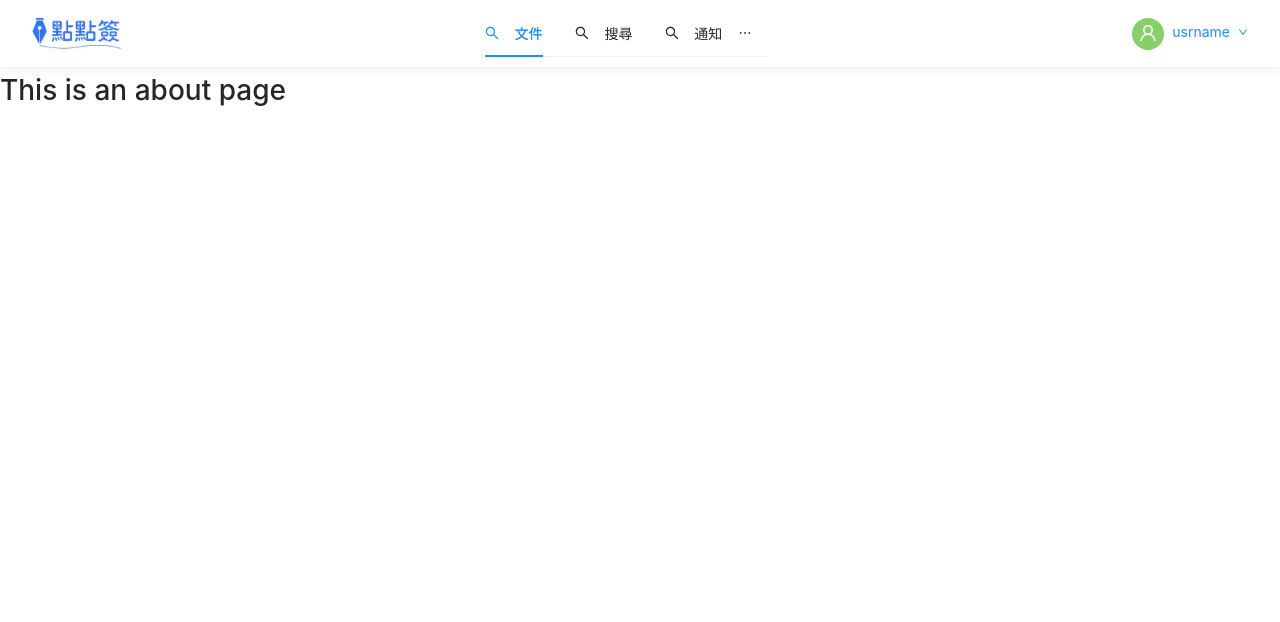
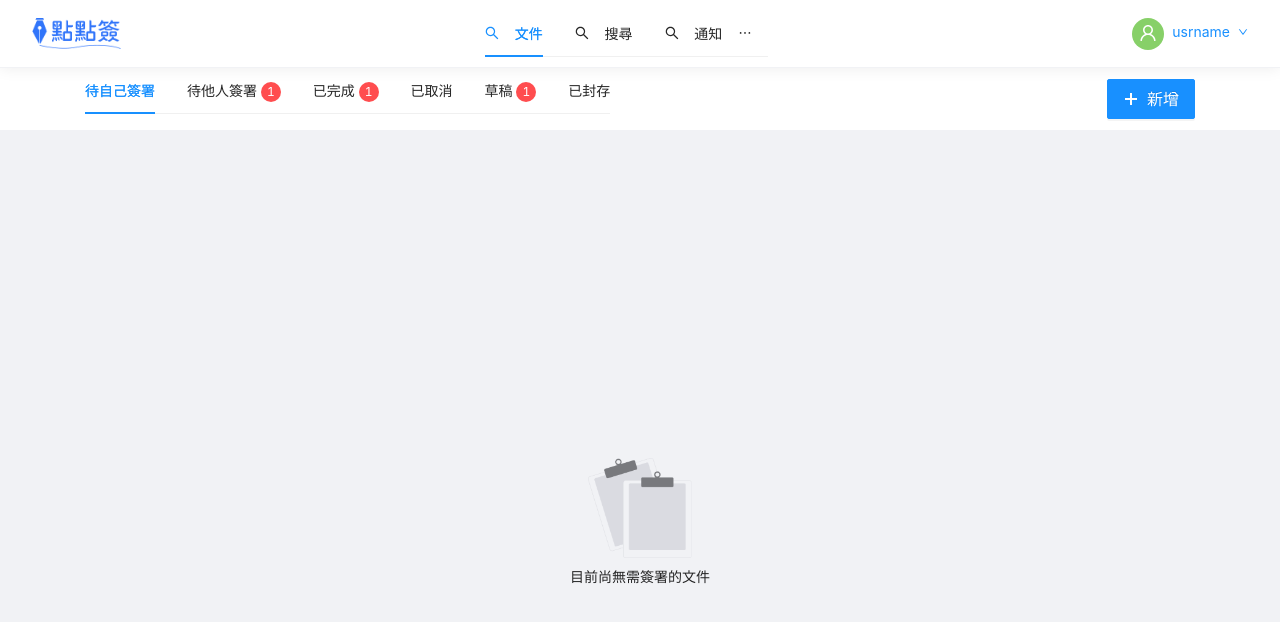
Before and after one commit to npcenthusiasm/2022-f2e-week2, a Vue app: page /task in a window 1280 px wide. Shown: the top 622 px of the page. Built offline with nearby package versions, Linux system fonts and the light colour scheme.

Commit message:
feat: update task page

```diff
--- a/src/views/task/TaskView.vue
+++ b/src/views/task/TaskView.vue
@@ -1,5 +1,171 @@
 <template>
-  <div class="about">
-    <h1>This is an about page</h1>
+  <div class="task-page">
+    <div class="container">
+      <div class="header-menu">
+        <a-tabs v-model:activeKey="activeKey">
+          <a-tab-pane key="1">
+            <template #tab>
+              <span> 待自己簽署 </span>
+            </template>
+          </a-tab-pane>
+          <a-tab-pane key="2">
+            <template #tab>
+              <span> 待他人簽署 </span>
+              <a-badge :count="1"> </a-badge>
+            </template>
+          </a-tab-pane>
+          <a-tab-pane key="3">
+            <template #tab>
+              <span>
+                已完成
+                <a-badge :count="1"> </a-badge>
+              </span>
+            </template>
+          </a-tab-pane>
+          <a-tab-pane key="4">
+            <template #tab>
+              <span> 已取消 </span>
+            </template>
+          </a-tab-pane>
+          <a-tab-pane key="5">
+            <template #tab>
+              <span> 草稿 </span>
+              <a-badge :count="1"> </a-badge>
+            </template>
+          </a-tab-pane>
+          <a-tab-pane key="6">
+            <template #tab>
+              <span> 已封存 </span>
+            </template>
+          </a-tab-pane>
+        </a-tabs>
+
+        <a-dropdown :trigger="['click']">
+          <template #overlay>
+            <a-menu @click="handleMenuClick">
+              <a-menu-item key="1"> 自己簽署 </a-menu-item>
+              <a-menu-item key="2"> 邀請他人簽署 </a-menu-item>
+            </a-menu>
+          </template>
+          <a-button type="primary" size="large">
+            <template #icon>
+              <PlusOutlined />
+            </template>
+            新增
+          </a-button>
+        </a-dropdown>
+      </div>
+    </div>
+
+    <div class="task-content">
+      <div class="container">
+        <a-empty image="/static/empty_state.png" :image-style="{}">
+          <template #description>
+            <span>目前尚無需簽署的文件</span>
+          </template>
+        </a-empty>
+      </div>
+    </div>
   </div>
 </template>
+
+<script>
+import { PlusOutlined } from '@ant-design/icons-vue'
+
+import { defineComponent, ref } from 'vue'
+export default defineComponent({
+  components: { PlusOutlined },
+  setup() {
+    const handleMenuClick = e => {
+      console.log('click', e)
+    }
+    return {
+      handleMenuClick,
+      activeKey: ref('1')
+    }
+  }
+})
+</script>
+
+<style lang="scss" scoped>
+.task-page {
+  display: flex;
+  flex-direction: column;
+  min-height: 100%;
+  .header-menu {
+    display: flex;
+    align-items: center;
+    justify-content: space-between;
+  }
+
+  .task-content {
+    background-color: #f1f2f5;
+    flex-grow: 1;
+    display: flex;
+    flex-direction: column;
+    justify-content: center;
+    align-items: center;
+    min-height: 100vh;
+  }
+}
+.container {
+  position: relative;
+  margin-left: auto;
+  margin-right: auto;
+  padding-right: 15px;
+  padding-left: 15px;
+}
+@media (min-width: 476px) {
+  .container {
+    padding-right: 15px;
+    padding-left: 15px;
+  }
+}
+@media (min-width: 768px) {
+  .container {
+    padding-right: 15px;
+    padding-left: 15px;
+  }
+}
+@media (min-width: 992px) {
+  .container {
+    padding-right: 15px;
+    padding-left: 15px;
+  }
+}
+@media (min-width: 1200px) {
+  .container {
+    padding-right: 15px;
+    padding-left: 15px;
+  }
+}
+@media (min-width: 476px) {
+  .container {
+    width: 100%;
+  }
+}
+@media (min-width: 768px) {
+  .container {
+    width: 720px;
+    max-width: 100%;
+  }
+}
+@media (min-width: 992px) {
+  .container {
+    width: 960px;
+    max-width: 100%;
+  }
+}
+@media (min-width: 1200px) {
+  .container {
+    width: 1140px;
+    max-width: 100%;
+  }
+}
+@media (min-width: 1400px) {
+  .container {
+    width: 1340px;
+    max-width: 100%;
+  }
+}
+</style>
```
Also changed, not shown: public/static/empty_state.png (added).
